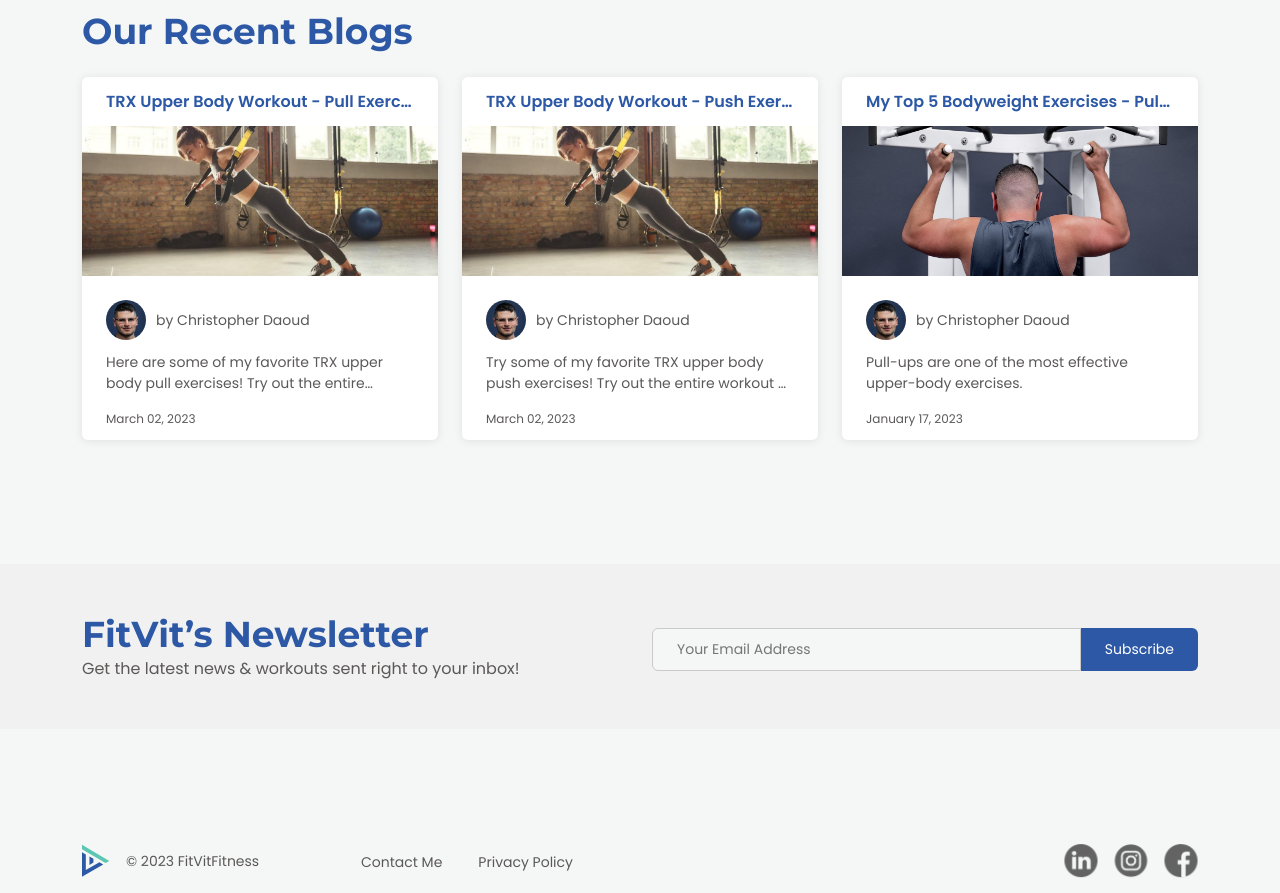
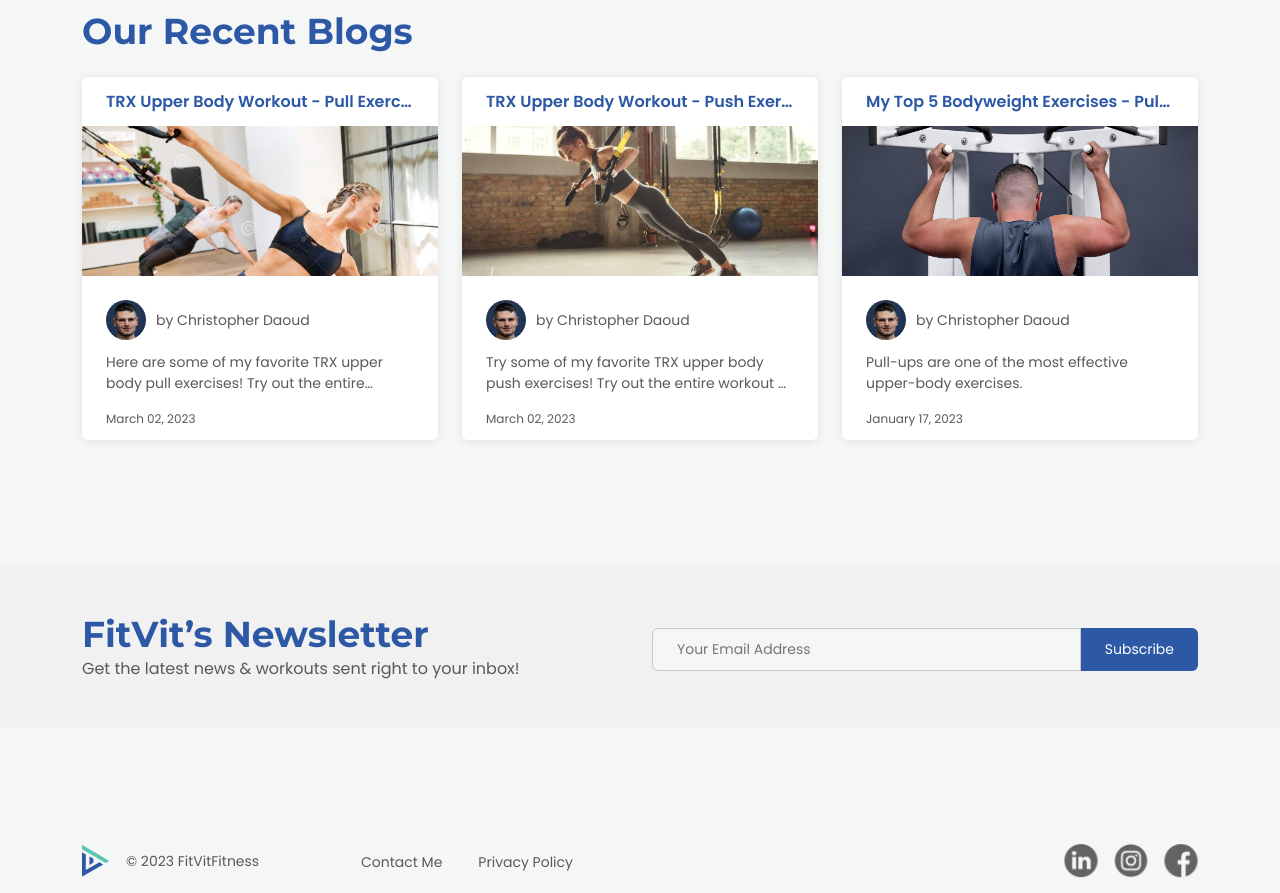
Before and after one commit to JGSolutions/fitvitfitness, a Next.js app: page / in a window 1280 px wide. Shown: the part 1920-2813 px from the top of the page. Built offline with nearby package versions, Linux system fonts and the light colour scheme.

Commit message:
updated cover image and sitemap

```diff
--- a/components/page-hero-cover/PageHeroCover.module.css
+++ b/components/page-hero-cover/PageHeroCover.module.css
@@ -12,7 +12,6 @@
 }
 
 .titleSection {
-	position: absolute;
 	width: 100%;
 	height: 100%;
 	z-index: 1;
@@ -45,7 +44,7 @@ a.backLink {
 	color: white;
 	background-color: rgba(0,0,0, 0.4);
 	padding: 6px;
-	max-width: fit-content;
+	width: 100%;
 }
 
 @media (max-width: 600px) {
--- a/posts/trx-upper-body-pull-workout.md
+++ b/posts/trx-upper-body-pull-workout.md
@@ -1,12 +1,12 @@
 ---
 title: 'TRX Upper Body Workout - Pull Exercises'
 description: 'Here are some of my favorite TRX upper body pull exercises! Try out the entire workout or add some of your favorite exercises to your current workout routine.'
-coverImage: '/blog/blog-push-trx.jpeg'
+coverImage: '/blog/blog-trx-pull.jpeg'
 date: '2023-02-30T12:30:07.322Z'
 updateDate: '2023-02-30T12:30:07.322Z'
 author: Christopher Daoud
 avatar: '/avatar/chris-avatar.png'
-path: '/posts/trx-upper-body-workout'
+path: '/posts/trx-upper-body-pull-workout'
 ---
 
 Table of content of pull exercises
```
Also changed, not shown: public/blog/blog-trx-pull.jpeg (added), 1 other file (tests, documents, lock files or other folders).
